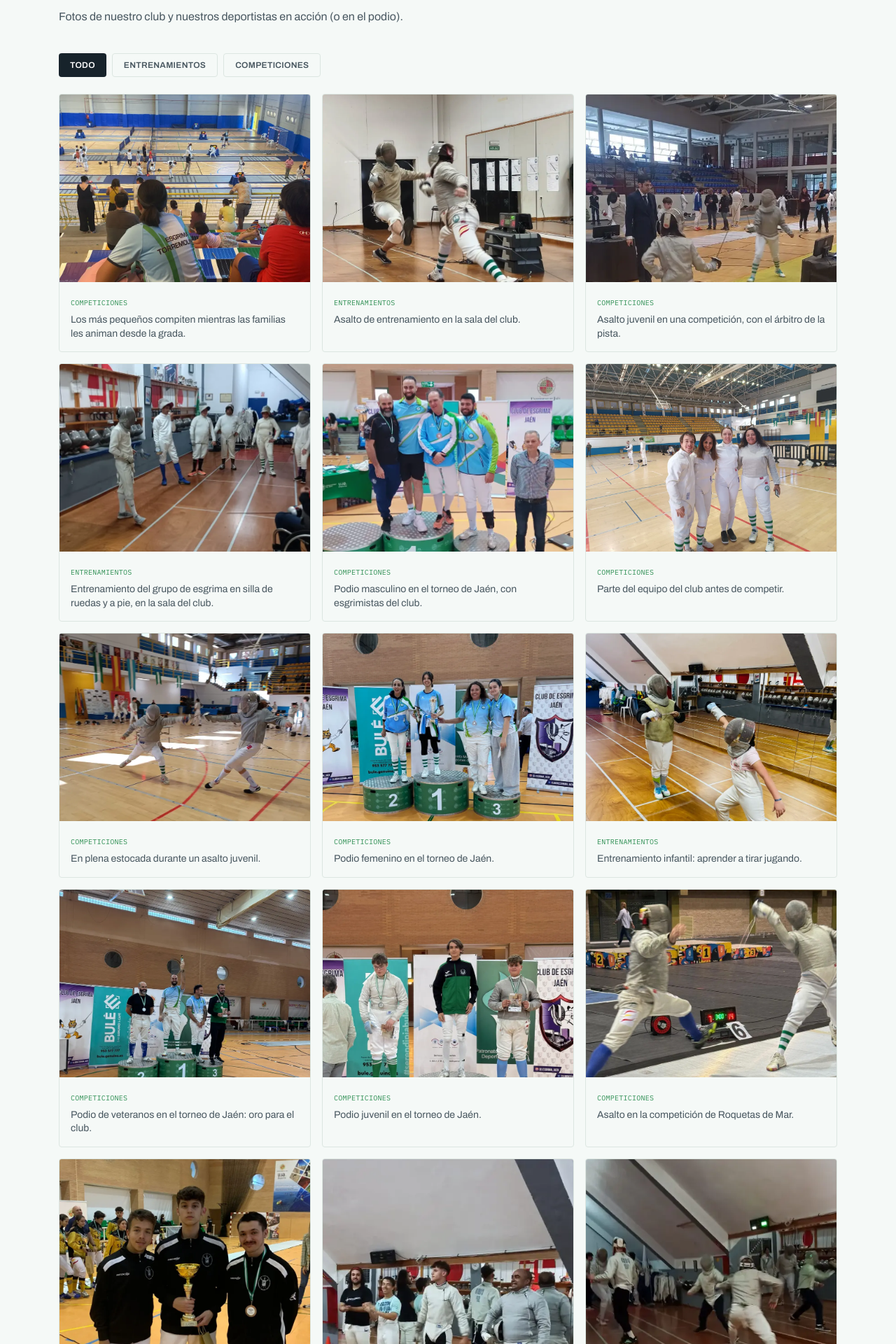
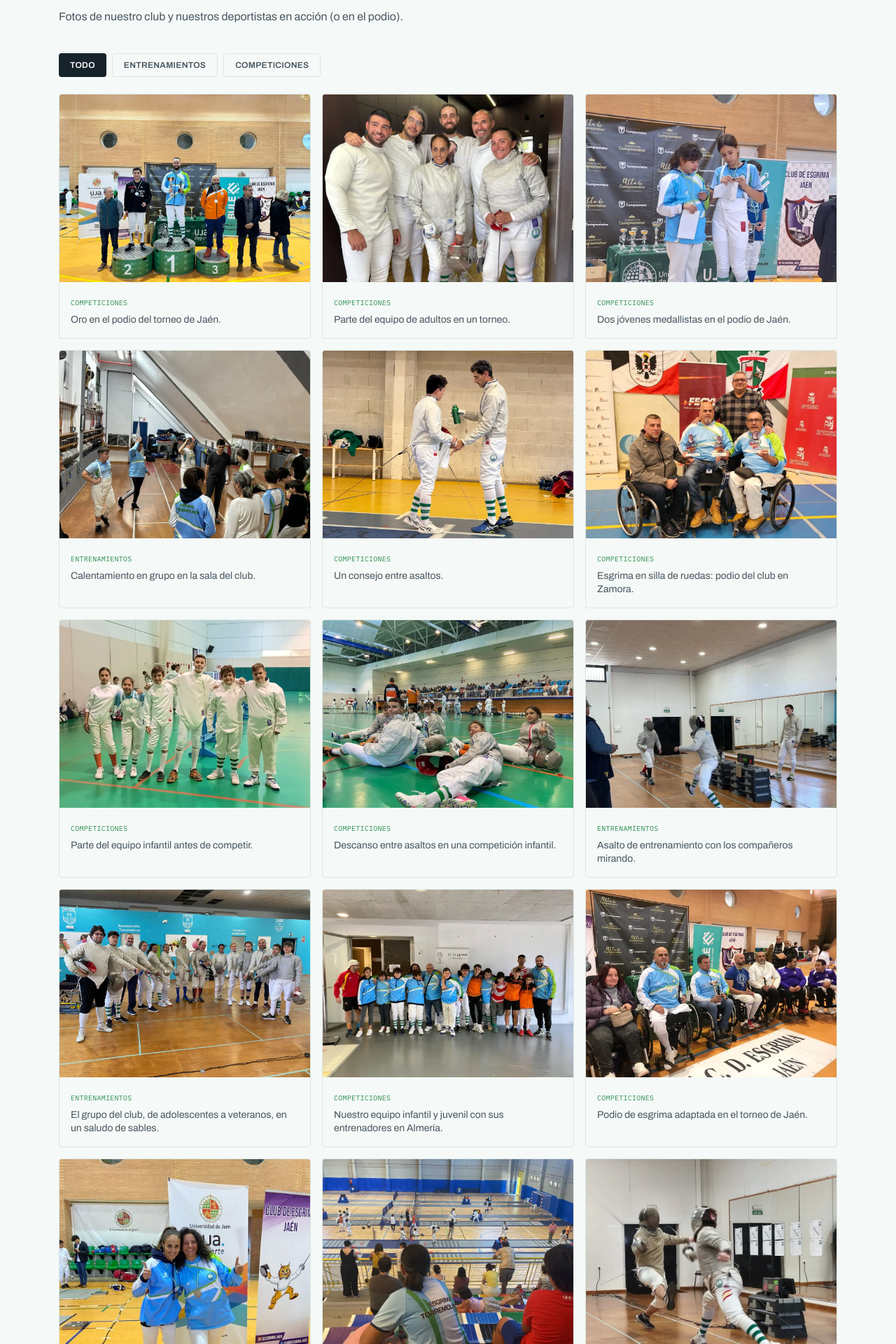
Before and after one commit to Fencer1993/web-esgrima, a Next.js app: page /instalaciones in a window 1280 px wide. Shown: the part 940-2860 px from the top of the page at 70% size. Built offline with nearby package versions, Linux system fonts and the light colour scheme.

Commit message:
Gallery: most recent photos first, 2022 photos last
Co-Authored-By: Claude Sonnet 5.5 <noreply@anthropic.com>
Claude-Session: https://claude.ai/code/session_012wKSZPFiE8YzXyDkfxYMY1

```diff
--- a/src/app/page.tsx
+++ b/src/app/page.tsx
@@ -40,8 +40,8 @@ export default function Home() {
               Club de Esgrima Torremolinos
             </h1>
             <p className="mt-5 max-w-lg text-lg text-paper/80">
-              Clases de esgrima para niños desde 6 años, adolescentes, adultos y esgrima
-              adaptada en silla de ruedas. Ven y prueba gratis.
+              Clases de esgrima para niños desde 6 años, adolescentes, adultos y
+              esgrima adaptada en silla de ruedas. Ven y prueba gratis.
             </p>
             <div className="mt-8 flex flex-wrap gap-4">
               <a
@@ -65,7 +65,8 @@ export default function Home() {
                 Dirección
               </dt>
               <dd className="mt-1 text-paper/85">
-                {site.address.line}, {site.address.postalCode} {site.address.city}
+                {site.address.line}, {site.address.postalCode}{" "}
+                {site.address.city}
               </dd>
             </div>
             <div>
@@ -91,7 +92,10 @@ export default function Home() {
       </section>
 
       <Section>
-        <SectionHeading eyebrow="Programas" title="Clases de Esgrima en Torremolinos" />
+        <SectionHeading
+          eyebrow="Programas"
+          title="Clases de Esgrima en Torremolinos"
+        />
         <div className="reveal grid gap-6 sm:grid-cols-3">
           {programs.map((p) => (
             <Link
@@ -122,8 +126,17 @@ export default function Home() {
           lede="Entrenamientos, torneos y podios de nuestros esgrimistas en Andalucía y en el circuito nacional."
         />
         <div className="grid gap-4 sm:grid-cols-3">
-          {[galleryItems[4], galleryItems[5], galleryItems[11]].map((g) => (
-            <figure key={g.src} className="reveal overflow-hidden rounded-sm border border-line">
+          {[
+            "podio-absoluto-torneo-jaen-oro",
+            "grupo-esgrimistas-club-torremolinos-sala",
+            "asalto-competicion-roquetas",
+          ]
+            .map((n) => galleryItems.find((g) => g.src.includes(n))!)
+            .map((g) => (
+              <figure
+                key={g.src}
+                className="reveal overflow-hidden rounded-sm border border-line"
+              >
                 <Photo
                   src={g.src}
                   alt={g.alt}
@@ -135,21 +148,29 @@ export default function Home() {
             ))}
         </div>
         <p className="mt-6 text-sm">
-          <Link href="/instalaciones" className="link-touche font-semibold text-accent-dark">
+          <Link
+            href="/instalaciones"
+            className="link-touche font-semibold text-accent-dark"
+          >
             Ver toda la galería →
           </Link>
         </p>
       </Section>
 
       <Section tone="raised" className="border-y border-line">
-        <SectionHeading eyebrow="Club de Esgrima Torremolinos" title="Nuestros Valores" />
+        <SectionHeading
+          eyebrow="Club de Esgrima Torremolinos"
+          title="Nuestros Valores"
+        />
         <div className="reveal grid gap-8 sm:grid-cols-3">
           {values.map((v) => (
             <div key={v.title}>
               <h3 className="text-lg font-semibold uppercase tracking-tight text-ink">
                 {v.title}
               </h3>
-              <p className="mt-2 text-sm leading-relaxed text-ink-soft">{v.body}</p>
+              <p className="mt-2 text-sm leading-relaxed text-ink-soft">
+                {v.body}
+              </p>
             </div>
           ))}
         </div>
@@ -184,11 +205,13 @@ export default function Home() {
               Sable
             </h2>
             <p className="mt-4 max-w-2xl text-base leading-relaxed text-ink-soft">
-              Somos una de las pocas salas que practica sable en Andalucía. El sable permite
-              el tocado con el filo, contrafilo y punta — sin botón, a diferencia de espada y
-              florete. Es una modalidad muy dinámica que pide rapidez, toma de decisiones y
-              buenos reflejos. Al principio cuesta entender la dinámica de un asalto, pero en
-              poco tiempo se aprenden las reglas: es el arma que más gusta al público.
+              Somos una de las pocas salas que practica sable en Andalucía. El
+              sable permite el tocado con el filo, contrafilo y punta — sin
+              botón, a diferencia de espada y florete. Es una modalidad muy
+              dinámica que pide rapidez, toma de decisiones y buenos reflejos.
+              Al principio cuesta entender la dinámica de un asalto, pero en
+              poco tiempo se aprenden las reglas: es el arma que más gusta al
+              público.
             </p>
           </div>
           <div className="rounded-sm border border-line bg-paper p-6">
@@ -211,8 +234,9 @@ export default function Home() {
             No lo pienses más
           </h2>
           <p className="max-w-xl text-paper/75">
-            Ven y prueba a practicar esgrima con nosotros. Recibe una clase gratis y disfruta
-            del buen ambiente del Club de Esgrima Torremolinos.
+            Ven y prueba a practicar esgrima con nosotros. Recibe una clase
+            gratis y disfruta del buen ambiente del Club de Esgrima
+            Torremolinos.
           </p>
           <a
             href={whatsappLink("Hola, quiero probar una clase gratis")}
--- a/src/content/gallery.ts
+++ b/src/content/gallery.ts
@@ -13,6 +13,110 @@ export type GalleryItem = {
 const dir = "/images/galeria/";
 
 export const galleryItems: GalleryItem[] = [
+  {
+    caption: "Oro en el podio del torneo de Jaén.",
+    category: "Competiciones",
+    src: dir + "podio-absoluto-torneo-jaen-oro-torremolinos.webp",
+    width: 1200,
+    height: 900,
+    alt: "Esgrimista del club en lo más alto del podio con la copa en un torneo en Jaén",
+  },
+  {
+    caption: "Parte del equipo de adultos en un torneo.",
+    category: "Competiciones",
+    src: dir + "esgrimistas-adultos-club-torremolinos-torneo.webp",
+    width: 900,
+    height: 1200,
+    alt: "Seis esgrimistas adultos del club sonriendo juntos en un torneo",
+  },
+  {
+    caption: "Dos jóvenes medallistas en el podio de Jaén.",
+    category: "Competiciones",
+    src: dir + "podio-infantil-torneo-jaen-esgrima-torremolinos.webp",
+    width: 900,
+    height: 1200,
+    alt: "Dos niñas esgrimistas con su medalla sobre el podio de un torneo en Jaén",
+  },
+  {
+    caption: "Calentamiento en grupo en la sala del club.",
+    category: "Entrenamientos",
+    src: dir + "clase-grupal-esgrima-sala-club-torremolinos.webp",
+    width: 1200,
+    height: 675,
+    alt: "Clase grupal de esgrima en la sala del club, con deportistas de distintas edades",
+  },
+  {
+    caption: "Un consejo entre asaltos.",
+    category: "Competiciones",
+    src: dir + "esgrimistas-club-torremolinos-entre-asaltos.webp",
+    width: 1200,
+    height: 900,
+    alt: "Un esgrimista adulto atiende a un joven esgrimista entre asaltos",
+  },
+  {
+    caption: "Esgrima en silla de ruedas: podio del club en Zamora.",
+    category: "Competiciones",
+    src: dir + "podio-esgrima-silla-de-ruedas-zamora-torremolinos.webp",
+    width: 1200,
+    height: 675,
+    alt: "Esgrimistas en silla de ruedas con trofeos en un podio en Zamora",
+  },
+  {
+    caption: "Parte del equipo infantil antes de competir.",
+    category: "Competiciones",
+    src: dir + "equipo-infantil-esgrima-torremolinos-competicion.webp",
+    width: 1200,
+    height: 903,
+    alt: "Seis niños y niñas esgrimistas posando juntos en un pabellón antes de competir",
+  },
+  {
+    caption: "Descanso entre asaltos en una competición infantil.",
+    category: "Competiciones",
+    src: dir + "esgrimistas-infantiles-descanso-competicion-torremolinos.webp",
+    width: 1024,
+    height: 768,
+    alt: "Niños y niñas esgrimistas sentados en la pista con sus caretas durante una competición",
+  },
+  {
+    caption: "Asalto de entrenamiento con los compañeros mirando.",
+    category: "Entrenamientos",
+    src: dir + "asalto-entrenamiento-pista-esgrima-torremolinos.webp",
+    width: 900,
+    height: 1200,
+    alt: "Dos esgrimistas en un asalto de entrenamiento en una sala con espejos",
+  },
+  {
+    caption: "El grupo del club, de adolescentes a veteranos, en un saludo de sables.",
+    category: "Entrenamientos",
+    src: dir + "grupo-esgrimistas-club-torremolinos-sala-ayuntamiento.webp",
+    width: 1200,
+    height: 900,
+    alt: "Grupo de esgrimistas de todas las edades haciendo el saludo con los sables en una sala de Torremolinos",
+  },
+  {
+    caption: "Nuestro equipo infantil y juvenil con sus entrenadores en Almería.",
+    category: "Competiciones",
+    src: dir + "equipo-infantil-juvenil-esgrima-torremolinos-almeria.webp",
+    width: 1024,
+    height: 768,
+    alt: "Grupo de jóvenes esgrimistas del club con sus entrenadores en una competición en Almería",
+  },
+  {
+    caption: "Podio de esgrima adaptada en el torneo de Jaén.",
+    category: "Competiciones",
+    src: dir + "podio-esgrima-adaptada-torneo-jaen-torremolinos.webp",
+    width: 1200,
+    height: 900,
+    alt: "Esgrimistas en silla de ruedas con trofeos y medallas en el podio de un torneo en Jaén",
+  },
+  {
+    caption: "Dos medallistas del club celebran su podio en Jaén.",
+    category: "Competiciones",
+    src: dir + "medallistas-torneo-jaen-esgrima-torremolinos.webp",
+    width: 900,
+    height: 1200,
+    alt: "Dos esgrimistas del club con medalla y el pulgar en alto en un torneo en Jaén",
+  },
   {
     caption: "Los más pequeños compiten mientras las familias les animan desde la grada.",
     category: "Competiciones",
@@ -181,108 +285,4 @@ export const galleryItems: GalleryItem[] = [
     height: 1200,
     alt: "Dos esgrimistas jóvenes con su entrenador en su debut en la prueba Quijote",
   },
-  {
-    caption: "Dos medallistas del club celebran su podio en Jaén.",
-    category: "Competiciones",
-    src: dir + "medallistas-torneo-jaen-esgrima-torremolinos.webp",
-    width: 900,
-    height: 1200,
-    alt: "Dos esgrimistas del club con medalla y el pulgar en alto en un torneo en Jaén",
-  },
-  {
-    caption: "Podio de esgrima adaptada en el torneo de Jaén.",
-    category: "Competiciones",
-    src: dir + "podio-esgrima-adaptada-torneo-jaen-torremolinos.webp",
-    width: 1200,
-    height: 900,
-    alt: "Esgrimistas en silla de ruedas con trofeos y medallas en el podio de un torneo en Jaén",
-  },
-  {
-    caption: "Nuestro equipo infantil y juvenil con sus entrenadores en Almería.",
-    category: "Competiciones",
-    src: dir + "equipo-infantil-juvenil-esgrima-torremolinos-almeria.webp",
-    width: 1024,
-    height: 768,
-    alt: "Grupo de jóvenes esgrimistas del club con sus entrenadores en una competición en Almería",
-  },
-  {
-    caption: "El grupo del club, de adolescentes a veteranos, en un saludo de sables.",
-    category: "Entrenamientos",
-    src: dir + "grupo-esgrimistas-club-torremolinos-sala-ayuntamiento.webp",
-    width: 1200,
-    height: 900,
-    alt: "Grupo de esgrimistas de todas las edades haciendo el saludo con los sables en una sala de Torremolinos",
-  },
-  {
-    caption: "Asalto de entrenamiento con los compañeros mirando.",
-    category: "Entrenamientos",
-    src: dir + "asalto-entrenamiento-pista-esgrima-torremolinos.webp",
-    width: 900,
-    height: 1200,
-    alt: "Dos esgrimistas en un asalto de entrenamiento en una sala con espejos",
-  },
-  {
-    caption: "Descanso entre asaltos en una competición infantil.",
-    category: "Competiciones",
-    src: dir + "esgrimistas-infantiles-descanso-competicion-torremolinos.webp",
-    width: 1024,
-    height: 768,
-    alt: "Niños y niñas esgrimistas sentados en la pista con sus caretas durante una competición",
-  },
-  {
-    caption: "Parte del equipo infantil antes de competir.",
-    category: "Competiciones",
-    src: dir + "equipo-infantil-esgrima-torremolinos-competicion.webp",
-    width: 1200,
-    height: 903,
-    alt: "Seis niños y niñas esgrimistas posando juntos en un pabellón antes de competir",
-  },
-  {
-    caption: "Esgrima en silla de ruedas: podio del club en Zamora.",
-    category: "Competiciones",
-    src: dir + "podio-esgrima-silla-de-ruedas-zamora-torremolinos.webp",
-    width: 1200,
-    height: 675,
-    alt: "Esgrimistas en silla de ruedas con trofeos en un podio en Zamora",
-  },
-  {
-    caption: "Un consejo entre asaltos.",
-    category: "Competiciones",
-    src: dir + "esgrimistas-club-torremolinos-entre-asaltos.webp",
-    width: 1200,
-    height: 900,
-    alt: "Un esgrimista adulto atiende a un joven esgrimista entre asaltos",
-  },
-  {
-    caption: "Calentamiento en grupo en la sala del club.",
-    category: "Entrenamientos",
-    src: dir + "clase-grupal-esgrima-sala-club-torremolinos.webp",
-    width: 1200,
-    height: 675,
-    alt: "Clase grupal de esgrima en la sala del club, con deportistas de distintas edades",
-  },
-  {
-    caption: "Dos jóvenes medallistas en el podio de Jaén.",
-    category: "Competiciones",
-    src: dir + "podio-infantil-torneo-jaen-esgrima-torremolinos.webp",
-    width: 900,
-    height: 1200,
-    alt: "Dos niñas esgrimistas con su medalla sobre el podio de un torneo en Jaén",
-  },
-  {
-    caption: "Parte del equipo de adultos en un torneo.",
-    category: "Competiciones",
-    src: dir + "esgrimistas-adultos-club-torremolinos-torneo.webp",
-    width: 900,
-    height: 1200,
-    alt: "Seis esgrimistas adultos del club sonriendo juntos en un torneo",
-  },
-  {
-    caption: "Oro en el podio del torneo de Jaén.",
-    category: "Competiciones",
-    src: dir + "podio-absoluto-torneo-jaen-oro-torremolinos.webp",
-    width: 1200,
-    height: 900,
-    alt: "Esgrimista del club en lo más alto del podio con la copa en un torneo en Jaén",
-  },
 ];
```
Lines whose indentation alone changed are shown as unchanged.
